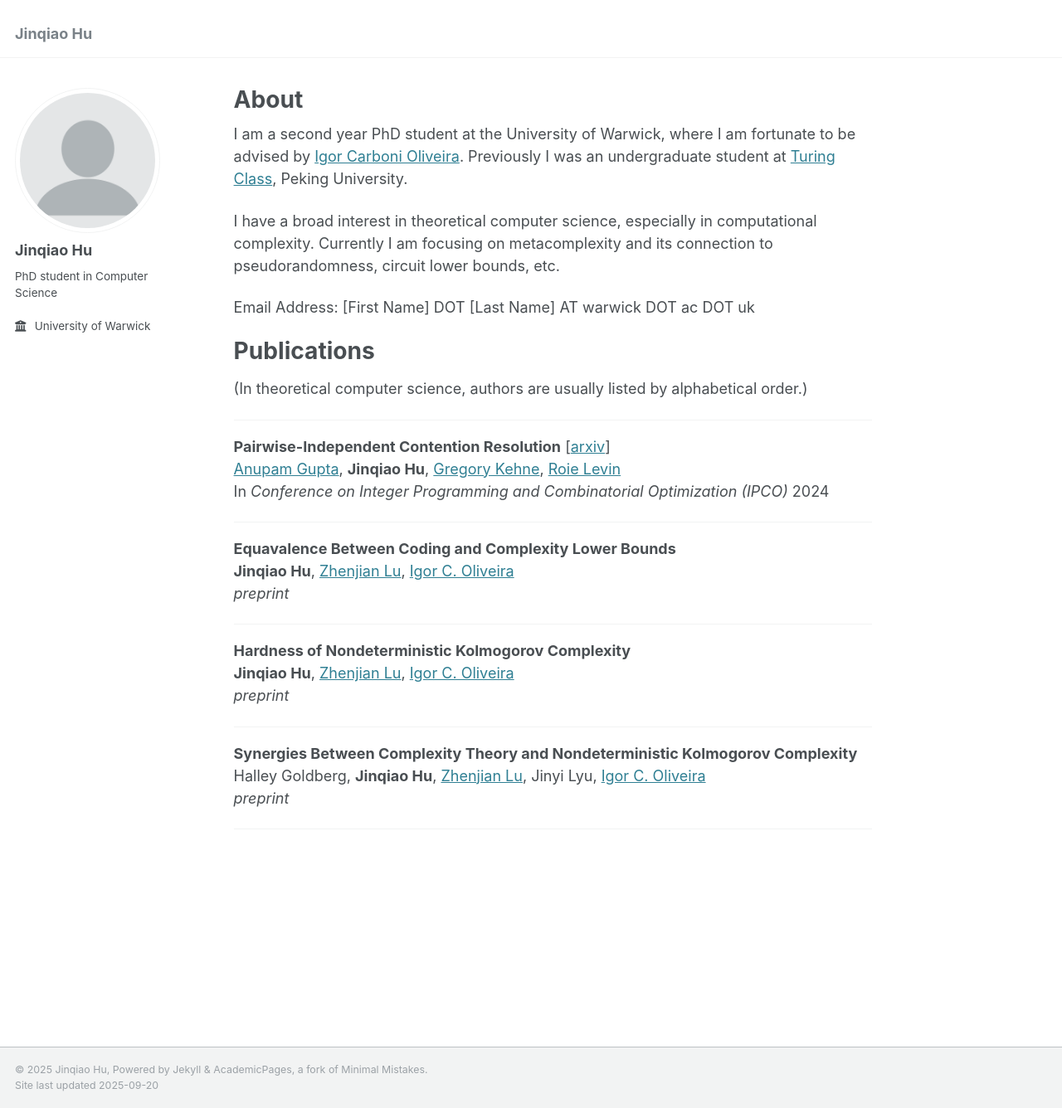
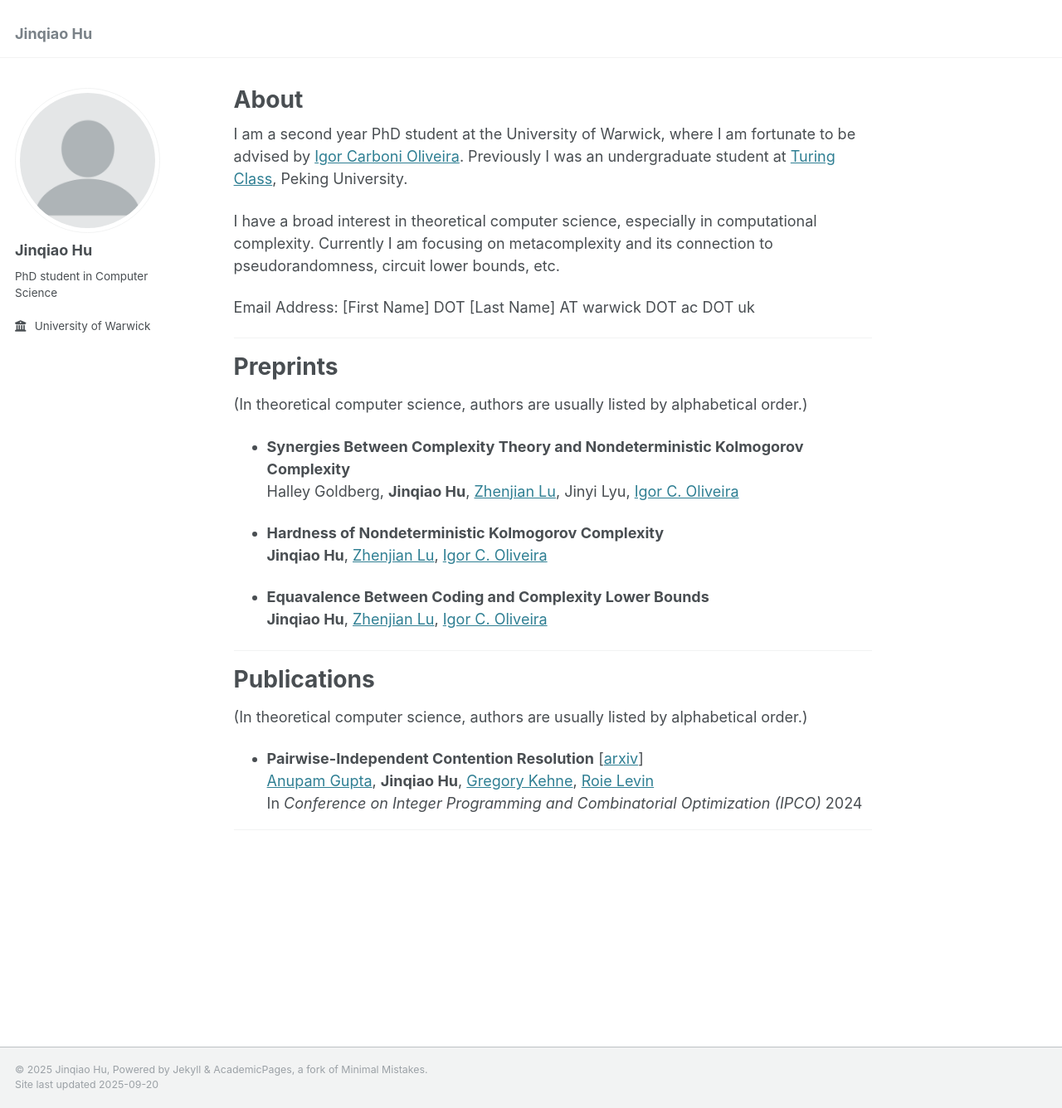
Before and after one commit to jinqiaohu/jinqiaohu.github.io, a Jekyll site: the page built from _pages/about.md, in a window 1280 px wide and 1336 px high. Shown: the whole window at 83% size. Built offline with Jekyll 4.4.1, drawn with Linux system fonts in a browser that asks for light colours.

Commit message:
added preprints

```diff
--- a/_pages/about.md
+++ b/_pages/about.md
@@ -14,33 +14,34 @@ I have a broad interest in theoretical computer science, especially in computati
 
 Email Address: [First Name] DOT [Last Name] AT warwick DOT ac DOT uk
 
+---
+
+# Preprints
+
+(In theoretical computer science, authors are usually listed by alphabetical order.)
+
+
++ **Synergies Between Complexity Theory and Nondeterministic Kolmogorov Complexity**\\
+Halley Goldberg, **Jinqiao Hu**, [Zhenjian Lu](https://luzhenjian.github.io/), Jinyi Lyu, [Igor C. Oliveira](https://www.dcs.warwick.ac.uk/~igorcarb/)
+
+
++ **Hardness of Nondeterministic Kolmogorov Complexity**\\
+**Jinqiao Hu**, [Zhenjian Lu](https://luzhenjian.github.io/), [Igor C. Oliveira](https://www.dcs.warwick.ac.uk/~igorcarb/)
+
+
++ **Equavalence Between Coding and Complexity Lower Bounds**\\
+**Jinqiao Hu**, [Zhenjian Lu](https://luzhenjian.github.io/), [Igor C. Oliveira](https://www.dcs.warwick.ac.uk/~igorcarb/)
+
+---
 
 # Publications
 
 (In theoretical computer science, authors are usually listed by alphabetical order.)
 
----
 
-**Pairwise-Independent Contention Resolution** [[arxiv](https://arxiv.org/abs/2406.15876)]\\
+
++ **Pairwise-Independent Contention Resolution** [[arxiv](https://arxiv.org/abs/2406.15876)]\\
 [Anupam Gupta](https://cs.nyu.edu/~anupamg/), **Jinqiao Hu**, [Gregory Kehne](https://gregorykehne.com/), [Roie Levin](https://roielevin.com/)\\
 In *Conference on Integer Programming and Combinatorial Optimization (IPCO)* 2024
 
 ---
-
-**Equavalence Between Coding and Complexity Lower Bounds**\\
-**Jinqiao Hu**, [Zhenjian Lu](https://luzhenjian.github.io/), [Igor C. Oliveira](https://www.dcs.warwick.ac.uk/~igorcarb/)\\
-*preprint*
-
----
-
-**Hardness of Nondeterministic Kolmogorov Complexity**\\
-**Jinqiao Hu**, [Zhenjian Lu](https://luzhenjian.github.io/), [Igor C. Oliveira](https://www.dcs.warwick.ac.uk/~igorcarb/)\\
-*preprint*
-
----
-
-**Synergies Between Complexity Theory and Nondeterministic Kolmogorov Complexity**\\
-Halley Goldberg, **Jinqiao Hu**, [Zhenjian Lu](https://luzhenjian.github.io/), Jinyi Lyu, [Igor C. Oliveira](https://www.dcs.warwick.ac.uk/~igorcarb/)\\
-*preprint*
-
----
```
